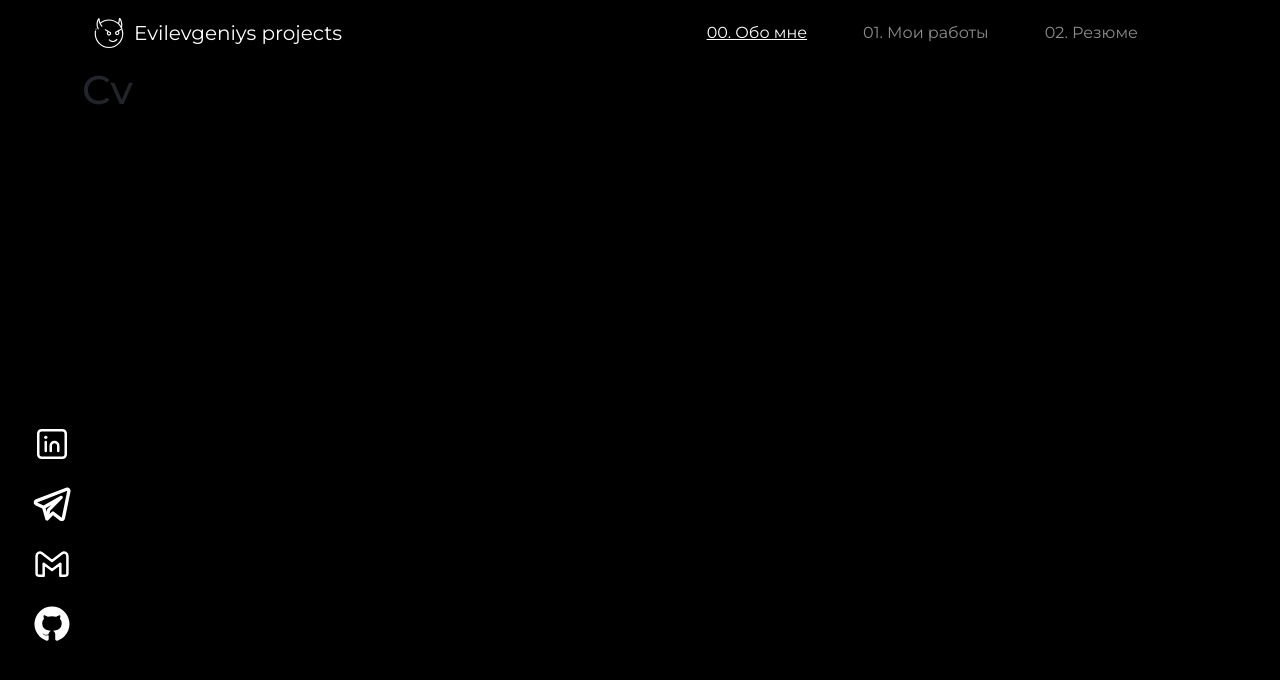
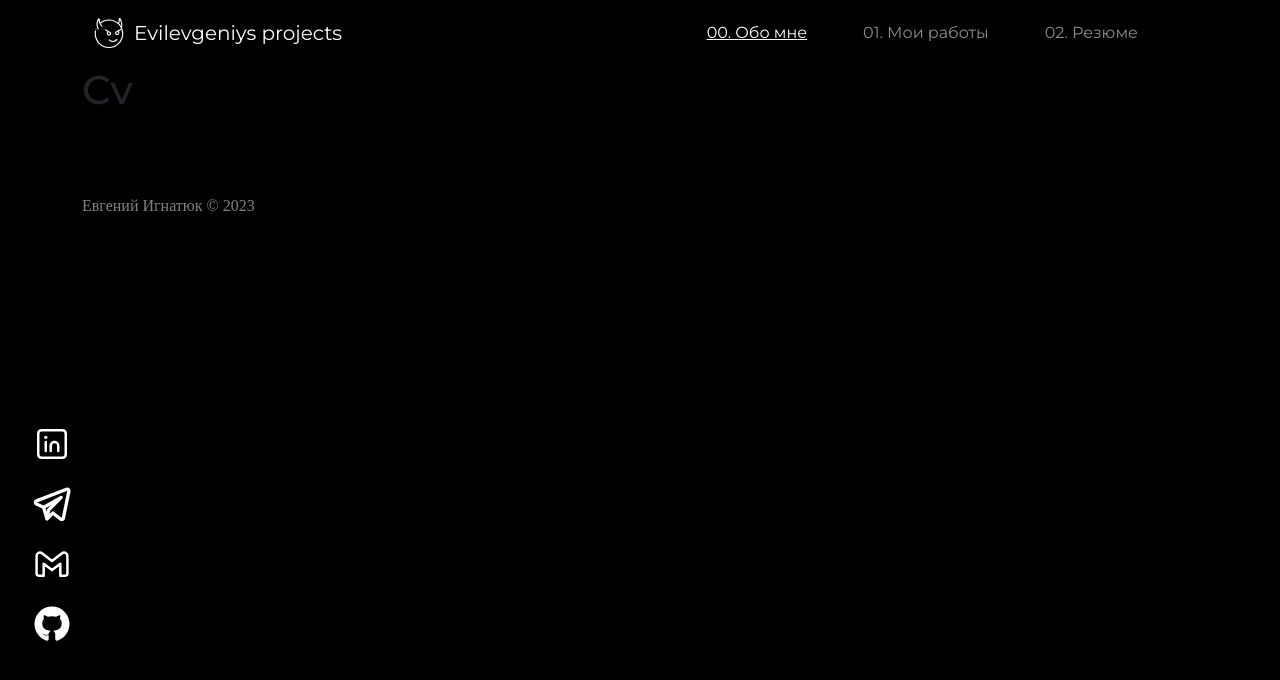
Before and after one commit to evilevgeniys/portfolioReactSite, a React (Create React App) app: page /cv in a window 1280 px wide. Shown: the top 680 px of the page. Built offline with nearby package versions, Linux system fonts and the light colour scheme.

Commit message:
added footer

```diff
--- a/src/components/app/App.js
+++ b/src/components/app/App.js
@@ -5,6 +5,7 @@ import SocialLinks from "../SocialLInks/SocialLinks";
 import Cv from "../Cv/Cv";
 import { Container } from "react-bootstrap";
 import  { Route, Routes } from "react-router-dom";
+import Footer from "../footer/Footer";
 
 const App = () => {
 	return (
@@ -16,6 +17,7 @@ const App = () => {
 						<Route path="/portfolio" element={<Portfolio/>}/>
 						<Route path="/cv" element={<Cv/>}/>
 					</Routes>
+					<Footer/>
 				</Container>
 				<SocialLinks/>
 		</div>
--- a/src/components/footer/Footer.js
+++ b/src/components/footer/Footer.js
@@ -0,0 +1,11 @@
+import './Footer.scss';
+
+function Footer() {
+	return(
+		<footer>
+			<p className='footer'>Евгений Игнатюк &copy; 2023</p>
+		</footer>
+	)
+}
+
+export default Footer;
--- a/src/components/footer/Footer.scss
+++ b/src/components/footer/Footer.scss
@@ -0,0 +1,10 @@
+@import "../../style/variables.scss";
+
+.footer {
+  margin-top: 10vh;
+  color: gray;
+  font-family: "JetBrains Mono";
+  font-weight: 100;
+  font-size: 1rem;
+  text-align: left;
+}
```
